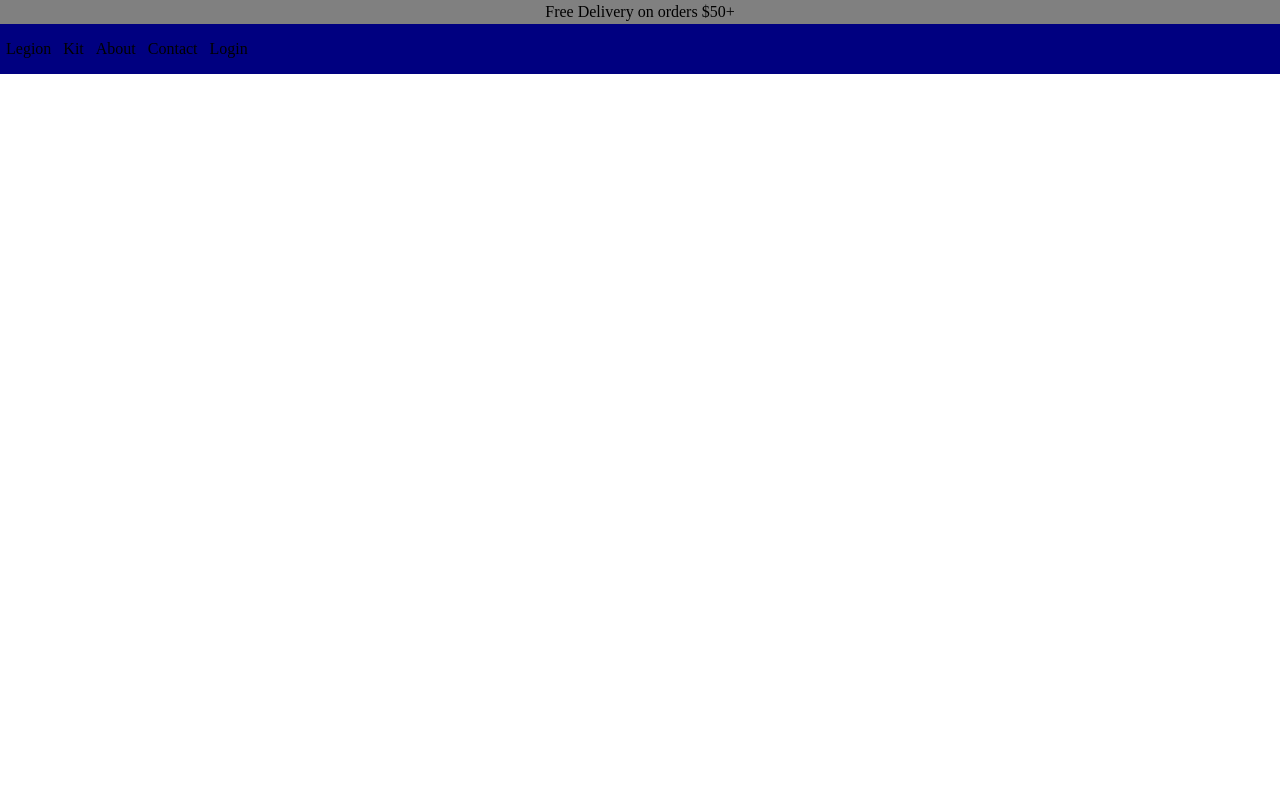
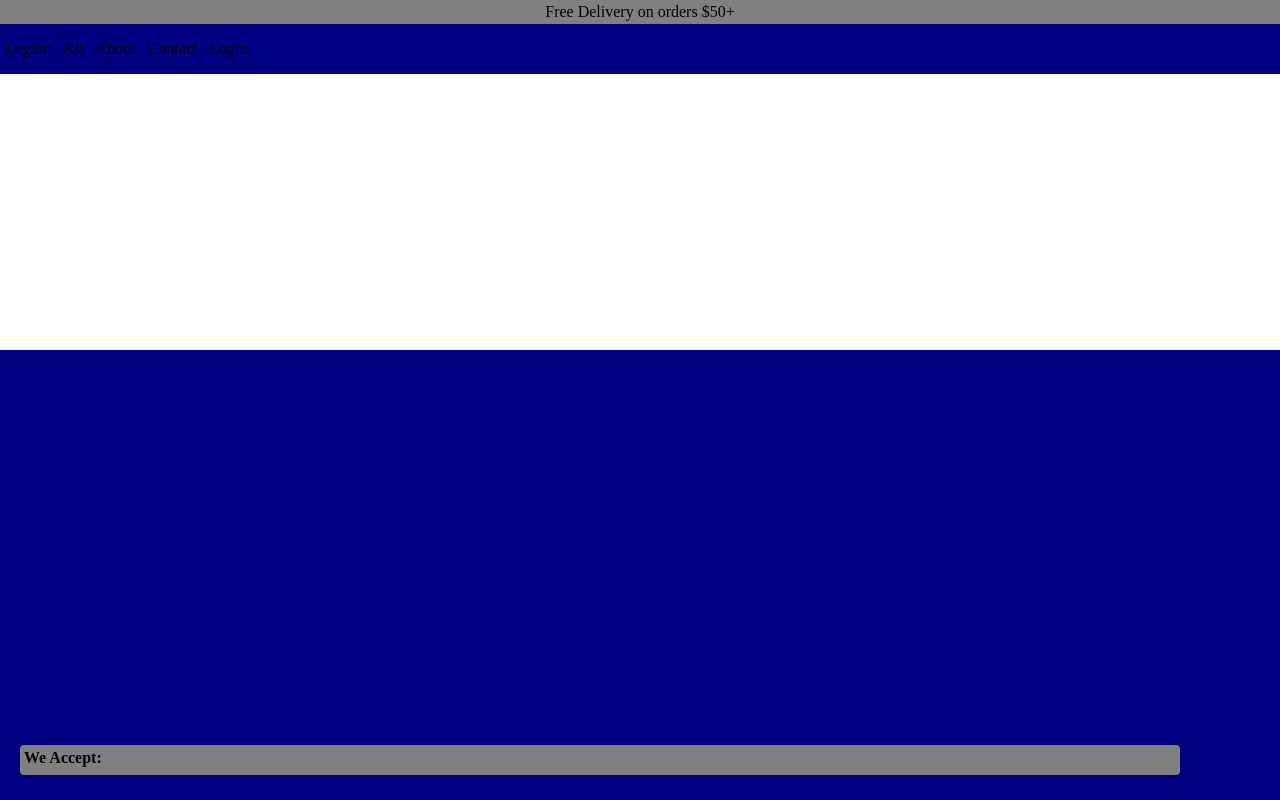
Before and after one commit to StanleyY7/legion-2.0, a React (Vite) app in the folder frontend/: page / in a window 1280 px wide. Built offline with nearby package versions, Linux system fonts and the light colour scheme.

Commit message:
adding basic footer logic and styles

```diff
--- a/frontend/src/components/footer/footer.module.scss
+++ b/frontend/src/components/footer/footer.module.scss
@@ -0,0 +1,26 @@
+.footerContainer {
+  height: 450px;
+  width: 100%;
+  background-color: navy;
+  position: fixed;
+  bottom: 0;
+}
+
+.contactSectionContainer {
+  display: flex;
+}
+
+.subFooterContainer {
+  width: 90%;
+  height: 22px;
+  align-items: center;
+  padding: 4px;
+  background-color: gray;
+  border-radius: 4px;
+  position: fixed;
+  bottom: 25px;
+  right: 100px;
+  > p {
+    font-weight: bold;
+  }
+}
--- a/frontend/src/components/footer/footer.tsx
+++ b/frontend/src/components/footer/footer.tsx
@@ -1,5 +1,25 @@
+import styles from "./footer.module.scss";
+
 function Footer() {
-  return <></>;
+  return (
+    <div className={styles.footerContainer}>
+      <div className={styles.contactSectionContainer}></div>
+      <div className={styles.subFooterContainer}>
+        <p>We Accept: </p>
+        <div className={styles.paymentMethodContainer}>
+          <img></img>
+          <img></img>
+          <img></img>
+          <img></img>
+          <img></img>
+          <img></img>
+          <img></img>
+          <img></img>
+          <img></img>
+        </div>
+      </div>
+    </div>
+  );
 }
 
 export default Footer;
```
